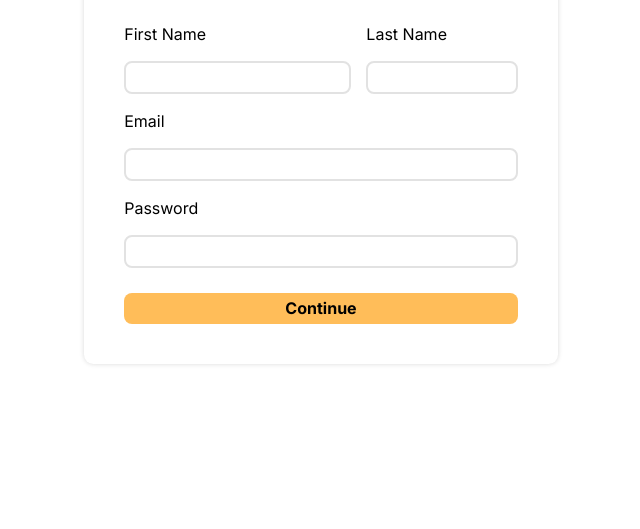
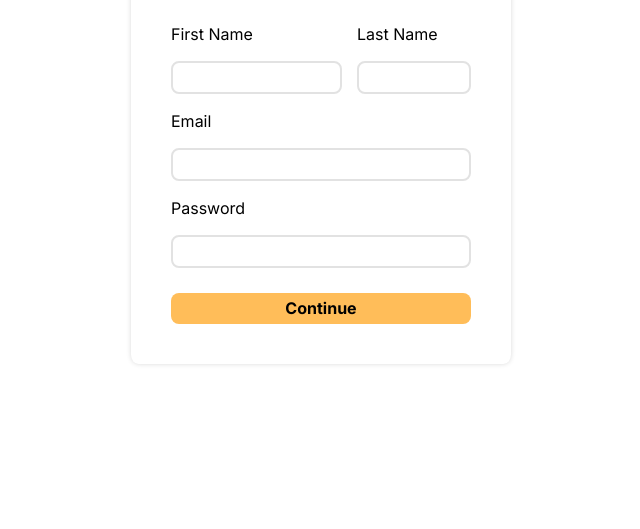
Before and after one commit to Snooze03/PrimeDFit, a plain HTML site: page signup.html in a window 1280 px wide. Shown: the part 287-816 px from the top of the page, without its empty margins (319-959 px from the left). Drawn offline with Linux system fonts and the light colour scheme.

Commit message:
reduced form width

```diff
--- a/css/signup.css
+++ b/css/signup.css
@@ -13,8 +13,8 @@
     padding: 40px;
 
     width: 37vw;
-    max-width: 550px;
-    min-width: 400px;
+    max-width: 380px;
+    min-width: 350px;
 
     box-shadow: 0 0 5px rgba(0, 0, 0, 0.15);
     border-radius: 2%;
--- a/signup.html
+++ b/signup.html
@@ -36,8 +36,11 @@
                     <label for="password">Password</label>
                     <input type="text">
                 </div>
-                <button class="btn-primary" onclick="window.location.href='personalinfo.html';">Continue</button>
             </form>
+
+            <!-- To fix the button gap: fix this later with JS and put it back inside the form element -->
+            <button class="btn-primary" onclick="window.location.href='personalinfo.html';"
+                style="margin-top: 25px;">Continue</button>
         </div>
     </div>
 </body>
```
